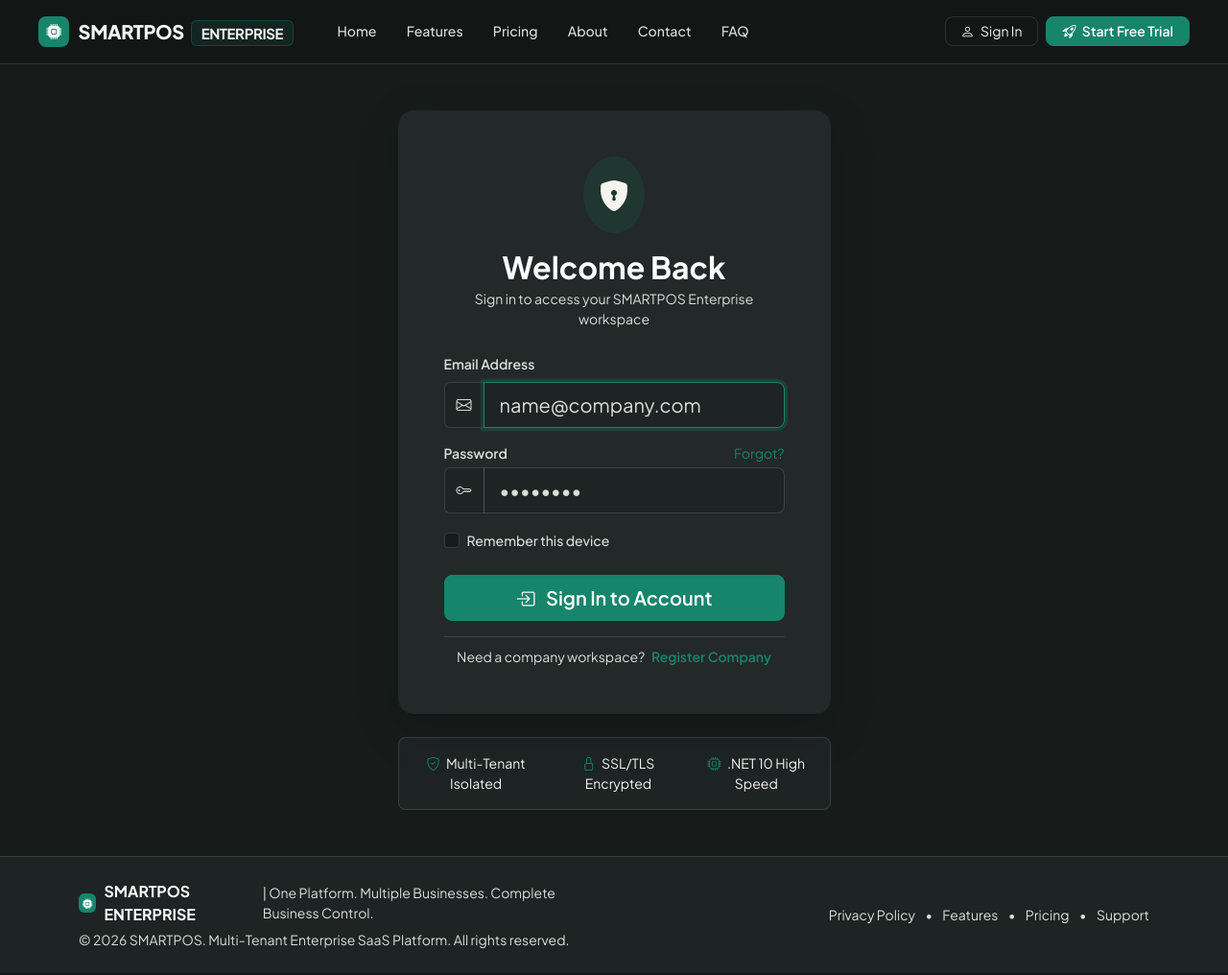
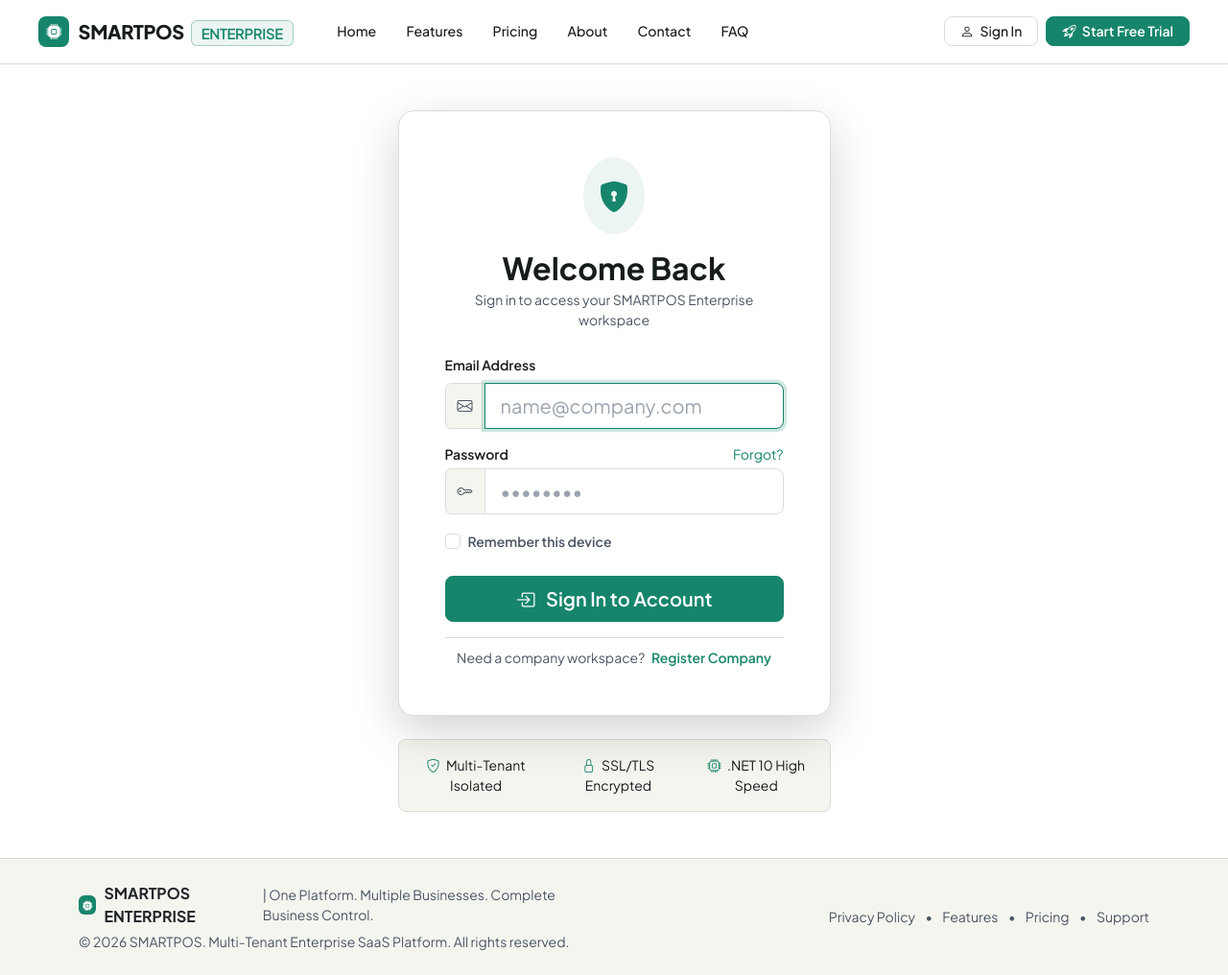
Before and after one commit to syedmuhammadsaim/SMARTPOS, an ASP.NET Core app: page /Account/Login in a window 1280 px wide. Shown: the whole page at 96% size. Before the commit the page ends 989 px from the top, so only its background shows below. Run offline with ASP.NET Core 8, Linux system fonts and the light colour scheme; some libraries are stand-ins or nearby versions.

Commit message:
style: apply pure white background enterprise theme with high-contrast Charcoal typography and Emerald accents

```diff
--- a/src/SmartPOS.Web/Views/POS/Index.cshtml
+++ b/src/SmartPOS.Web/Views/POS/Index.cshtml
@@ -163,7 +163,7 @@
         <div class="modal-content bg-card border-subtle text-light shadow-lg">
             <div class="modal-header border-subtle">
                 <h5 class="modal-title fw-bold"><i class="bi bi-credit-card-2-front text-emerald me-2"></i> Process Sale Payment</h5>
-                <button type="button" class="btn-close btn-close-white" data-bs-dismiss="modal"></button>
+                <button type="button" class="btn-close" data-bs-dismiss="modal"></button>
             </div>
             <div class="modal-body p-4">
                 <div class="row g-4">
--- a/src/SmartPOS.Web/Views/Shared/_Layout.cshtml
+++ b/src/SmartPOS.Web/Views/Shared/_Layout.cshtml
@@ -28,66 +28,77 @@
             --color-white: #FFFFFF;
             --color-light-grey: #D9DED9;
 
-            /* Bootstrap 5 Theme Overrides */
-            --bs-body-color: #F5F5F0;
-            --bs-body-bg: #171C1B;
-            --bs-secondary-color: #D9DED9;
-            --bs-tertiary-color: #D9DED9;
-            --bs-emphasis-color: #FFFFFF;
-            --bs-border-color: rgba(217, 222, 217, 0.16);
+            /* Bootstrap 5 Theme Overrides for Pure White Background */
+            --bs-body-color: #171C1B;
+            --bs-body-bg: #FFFFFF;
+            --bs-secondary-color: #4B5563;
+            --bs-tertiary-color: #6B7280;
+            --bs-emphasis-color: #171C1B;
+            --bs-border-color: #D9DED9;
             --bs-link-color: #16856B;
             --bs-link-hover-color: #126E58;
 
             /* Semantic UI Surfaces */
-            --bg-base: #171C1B;
-            --bg-surface: #1E2423;
-            --bg-card: #222928;
-            --bg-card-hover: #293231;
-            --bg-header: #121615;
-            --bg-footer: #121615;
+            --bg-base: #FFFFFF;
+            --bg-surface: #F5F5F0;
+            --bg-card: #FFFFFF;
+            --bg-card-hover: #F8F9F8;
+            --bg-header: #FFFFFF;
+            --bg-footer: #F5F5F0;
 
             /* Semantic Borders */
-            --border-subtle: rgba(217, 222, 217, 0.14);
-            --border-hover: rgba(217, 222, 217, 0.28);
+            --border-subtle: #D9DED9;
+            --border-hover: #B8BFB8;
             --border-focus: #16856B;
 
-            /* Semantic Typography */
-            --text-primary: #F5F5F0;
-            --text-secondary: #D9DED9;
-            --text-muted: #D9DED9;
+            /* Semantic Typography (High-Contrast Charcoal) */
+            --text-primary: #171C1B;
+            --text-secondary: #4B5563;
+            --text-muted: #6B7280;
 
             /* Emerald Green Variants */
             --emerald: #16856B;
             --emerald-hover: #126E58;
-            --emerald-subtle: rgba(22, 133, 107, 0.14);
+            --emerald-subtle: rgba(22, 133, 107, 0.08);
             --emerald-border: rgba(22, 133, 107, 0.35);
-            --emerald-glow: rgba(22, 133, 107, 0.2);
+            --emerald-glow: rgba(22, 133, 107, 0.15);
 
-            /* Restrained Functional Status (No Purple, No Bright Blue) */
+            /* Restrained Functional Status */
             --warning: #D97706;
-            --warning-subtle: rgba(217, 119, 6, 0.15);
+            --warning-subtle: rgba(217, 119, 6, 0.1);
             --danger: #DC2626;
-            --danger-subtle: rgba(220, 38, 38, 0.15);
+            --danger-subtle: rgba(220, 38, 38, 0.1);
             --info: #16856B;
-            --info-subtle: rgba(22, 133, 107, 0.14);
+            --info-subtle: rgba(22, 133, 107, 0.08);
         }
 
-        /* High-Contrast Global Typography */
-        body, p, span, div, li, td, th, label, input, select, textarea {
-            color: #F5F5F0;
+        /* High-Contrast Global Typography - Deep Charcoal on Pure White */
+        body {
+            font-family: 'Plus Jakarta Sans', -apple-system, BlinkMacSystemFont, sans-serif;
+            background-color: #FFFFFF !important;
+            color: #171C1B !important;
+            min-height: 100vh;
+            display: flex;
+            flex-direction: column;
         }
 
-        h1, h2, h3, h4, h5, h6, .text-white, .text-light, strong, b {
-            color: #FFFFFF !important;
+        body, p, span, div, li, td, th, label, input, select, textarea {
+            color: #171C1B;
         }
 
+        h1, h2, h3, h4, h5, h6, strong, b {
+            color: #171C1B !important;
+            font-weight: 700;
+        }
+
+        /* High-contrast secondary and muted text */
         .text-secondary, .text-muted, small.text-muted, div.text-muted, p.text-muted, span.text-muted {
-            color: #D9DED9 !important;
+            color: #4B5563 !important;
             opacity: 1 !important;
         }
 
         .text-primary, .text-primary-custom {
-            color: #F5F5F0 !important;
+            color: #171C1B !important;
         }
 
         .text-emerald {
@@ -95,17 +106,18 @@
         }
 
         .form-label, label {
-            color: #D9DED9 !important;
-            font-weight: 500;
+            color: #171C1B !important;
+            font-weight: 600;
         }
 
-        body {
-            font-family: 'Plus Jakarta Sans', -apple-system, BlinkMacSystemFont, sans-serif;
-            background-color: var(--bg-base);
-            color: var(--text-primary);
-            min-height: 100vh;
-            display: flex;
-            flex-direction: column;
+        /* Prevent any unintended light/white text on pure white background */
+        main .text-light, main .text-white:not(.btn-emerald):not(.bg-emerald):not(.badge.bg-emerald),
+        section .text-light, section .text-white:not(.btn-emerald):not(.bg-emerald):not(.badge.bg-emerald),
+        .card .text-light, .card .text-white:not(.btn-emerald):not(.bg-emerald):not(.badge.bg-emerald),
+        .card-stat .text-light, .card-stat .text-white:not(.btn-emerald):not(.bg-emerald):not(.badge.bg-emerald),
+        .table .text-light, .table .text-white:not(.btn-emerald):not(.bg-emerald):not(.badge.bg-emerald),
+        .modal .text-light, .modal .text-white:not(.btn-emerald):not(.bg-emerald):not(.badge.bg-emerald) {
+            color: #171C1B !important;
         }
 
         .mono {
@@ -123,7 +135,7 @@
 
         .text-emerald { color: var(--emerald) !important; }
         .bg-emerald { background-color: var(--emerald) !important; color: #FFFFFF !important; }
-        .bg-emerald-subtle { background-color: var(--emerald-subtle) !important; color: var(--color-warm-white) !important; }
+        .bg-emerald-subtle { background-color: var(--emerald-subtle) !important; color: var(--emerald) !important; font-weight: 600; }
         .border-emerald { border-color: var(--emerald-border) !important; }
 
         .btn-emerald {
@@ -146,24 +158,26 @@
             background-color: transparent;
             color: var(--emerald) !important;
             border: 1px solid var(--emerald);
+            font-weight: 600;
             transition: all 0.15s ease-in-out;
         }
         .btn-outline-emerald:hover {
             background-color: var(--emerald-subtle);
-            color: #FFFFFF !important;
+            color: var(--emerald) !important;
             border-color: var(--emerald);
         }
 
         .btn-outline-light {
-            background-color: transparent;
-            color: var(--color-warm-white) !important;
+            background-color: #FFFFFF;
+            color: #171C1B !important;
             border: 1px solid var(--border-subtle);
+            font-weight: 500;
             transition: all 0.15s ease-in-out;
         }
         .btn-outline-light:hover {
-            background-color: rgba(217, 222, 217, 0.08);
-            color: #FFFFFF !important;
-            border-color: var(--border-hover);
+            background-color: #F5F5F0;
+            color: #16856B !important;
+            border-color: #16856B;
         }
 
         .btn-modern-primary {
@@ -180,48 +194,49 @@
 
         /* Form Controls */
         .form-control, .form-select {
-            background-color: var(--bg-surface) !important;
-            color: var(--text-primary) !important;
+            background-color: #FFFFFF !important;
+            color: #171C1B !important;
             border: 1px solid var(--border-subtle) !important;
             border-radius: 8px;
         }
         .form-control:focus, .form-select:focus {
-            background-color: var(--bg-surface) !important;
-            color: var(--text-primary) !important;
+            background-color: #FFFFFF !important;
+            color: #171C1B !important;
             border-color: var(--emerald) !important;
-            box-shadow: 0 0 0 0.2rem rgba(22, 133, 107, 0.25) !important;
+            box-shadow: 0 0 0 0.2rem rgba(22, 133, 107, 0.2) !important;
         }
         .form-control::placeholder {
-            color: var(--text-muted) !important;
+            color: #9CA3AF !important;
         }
         .input-group-text {
-            background-color: var(--bg-surface) !important;
-            color: var(--text-secondary) !important;
+            background-color: #F5F5F0 !important;
+            color: #171C1B !important;
             border: 1px solid var(--border-subtle) !important;
         }
 
-        /* Top Header Navbar */
+        /* Top Header Navbar - Pure White with Crisp Border */
         .navbar-custom {
-            background: var(--bg-header);
+            background: #FFFFFF;
             border-bottom: 1px solid var(--border-subtle);
             padding: 0.75rem 1.5rem;
             position: sticky;
             top: 0;
             z-index: 1030;
+            box-shadow: 0 1px 3px rgba(0, 0, 0, 0.04);
         }
 
         .navbar-brand {
             font-weight: 800;
             font-size: 1.25rem;
             letter-spacing: -0.02em;
-            color: #FFFFFF;
+            color: #171C1B !important;
             display: flex;
             align-items: center;
             gap: 0.6rem;
         }
 
         .nav-link {
-            color: var(--text-secondary) !important;
+            color: #171C1B !important;
             font-weight: 500;
             font-size: 0.88rem;
             padding: 0.5rem 0.85rem !important;
@@ -233,24 +248,35 @@
         }
 
         .nav-link:hover, .nav-link.active {
-            color: #FFFFFF !important;
-            background: rgba(217, 222, 217, 0.08);
+            color: #16856B !important;
+            background: rgba(22, 133, 107, 0.08);
         }
 
-        .card-stat, .glass-card {
-            background: var(--bg-card);
-            border: 1px solid var(--border-subtle);
+        .card, .card-stat, .glass-card {
+            background-color: #FFFFFF !important;
+            border: 1px solid var(--border-subtle) !important;
             border-radius: 12px;
-            padding: 1.35rem;
+            box-shadow: 0 1px 3px rgba(0, 0, 0, 0.03);
             transition: all 0.15s ease;
         }
-        .card-stat:hover, .glass-card:hover {
-            border-color: var(--border-hover);
+        .card-stat {
+            padding: 1.35rem;
+        }
+        .card:hover, .card-stat:hover, .glass-card:hover {
+            border-color: var(--emerald) !important;
+            box-shadow: 0 4px 12px rgba(0, 0, 0, 0.06);
+        }
+
+        .card-header {
+            background-color: #F5F5F0 !important;
+            border-bottom: 1px solid var(--border-subtle) !important;
+            color: #171C1B !important;
+            font-weight: 600;
         }
 
         .table-custom {
-            --bs-table-bg: transparent;
-            --bs-table-color: var(--text-primary);
+            --bs-table-bg: #FFFFFF;
+            --bs-table-color: #171C1B;
             --bs-table-border-color: var(--border-subtle);
             border-collapse: separate;
             border-spacing: 0;
@@ -364,7 +390,7 @@
                     </span>
                     <span>SMARTPOS <span class="badge bg-emerald-subtle text-emerald border border-emerald fs-7 ms-1">ENTERPRISE</span></span>
                 </a>
-                <button class="navbar-toggler border-subtle text-light" type="button" data-bs-toggle="collapse" data-bs-target="#navbarMain">
+                <button class="navbar-toggler border-subtle text-dark" type="button" data-bs-toggle="collapse" data-bs-target="#navbarMain">
                     <i class="bi bi-list fs-3"></i>
                 </button>
                 <div class="collapse navbar-collapse" id="navbarMain">
@@ -490,7 +516,7 @@
                                 </button>
                                 <ul class="dropdown-menu dropdown-menu-dark-custom dropdown-menu-end mt-2">
                                     <li class="px-3 py-2 border-bottom border-subtle">
-                                        <div class="small fw-bold text-light">@(User.FindFirst("FullName")?.Value ?? User.Identity.Name)</div>
+                                        <div class="small fw-bold text-dark">@(User.FindFirst("FullName")?.Value ?? User.Identity.Name)</div>
                                         <div class="text-muted" style="font-size: 0.75rem;">@User.Identity.Name</div>
                                     </li>
                                     @if (!User.IsInRole("SuperAdmin"))
@@ -536,7 +562,7 @@
                         <span class="d-inline-flex p-1 rounded bg-emerald text-white" style="width: 20px; height: 20px; font-size: 0.65rem; align-items: center; justify-content: center;">
                             <i class="bi bi-cpu-fill"></i>
                         </span>
-                        <span class="fw-bold text-light">SMARTPOS ENTERPRISE</span>
+                        <span class="fw-bold text-dark">SMARTPOS ENTERPRISE</span>
                         <span class="text-muted small">| One Platform. Multiple Businesses. Complete Business Control.</span>
                     </div>
                     <div class="text-muted small">&copy; @DateTime.UtcNow.Year SMARTPOS. Multi-Tenant Enterprise SaaS Platform. All rights reserved.</div>
--- a/src/SmartPOS.Web/wwwroot/css/site.css
+++ b/src/SmartPOS.Web/wwwroot/css/site.css
@@ -2,12 +2,12 @@
 /* Official Palette: Charcoal #171C1B, Emerald Green #16856B, Warm White #F5F5F0, White #FFFFFF, Light Grey #D9DED9 */
 
 :root {
-  --bs-body-color: #F5F5F0;
-  --bs-body-bg: #171C1B;
-  --bs-secondary-color: #D9DED9;
-  --bs-tertiary-color: #D9DED9;
-  --bs-emphasis-color: #FFFFFF;
-  --bs-border-color: rgba(217, 222, 217, 0.16);
+  --bs-body-color: #171C1B;
+  --bs-body-bg: #FFFFFF;
+  --bs-secondary-color: #4B5563;
+  --bs-tertiary-color: #6B7280;
+  --bs-emphasis-color: #171C1B;
+  --bs-border-color: #D9DED9;
   --bs-link-color: #16856B;
   --bs-link-hover-color: #126E58;
 }
@@ -16,7 +16,7 @@ html {
   font-size: 14px;
   position: relative;
   min-height: 100%;
-  background-color: #171C1B;
+  background-color: #FFFFFF;
 }
 
 @media (min-width: 768px) {
@@ -26,26 +26,26 @@ html {
 }
 
 body {
-  background-color: #171C1B;
-  color: #F5F5F0;
+  background-color: #FFFFFF;
+  color: #171C1B;
 }
 
-/* Ensure all text is bright and crystal clear */
+/* Ensure all text is crisp, high-contrast Charcoal and crystal clear */
 body, p, span, div, li, td, th, label, input, select, textarea {
-  color: #F5F5F0;
+  color: #171C1B;
 }
 
-h1, h2, h3, h4, h5, h6, .text-white, .text-light, strong, b {
-  color: #FFFFFF !important;
+h1, h2, h3, h4, h5, h6, strong, b {
+  color: #171C1B !important;
 }
 
 .text-secondary, .text-muted, small.text-muted, div.text-muted, p.text-muted, span.text-muted {
-  color: #D9DED9 !important;
+  color: #4B5563 !important;
   opacity: 1 !important;
 }
 
 .text-primary, .text-primary-custom {
-  color: #F5F5F0 !important;
+  color: #171C1B !important;
 }
 
 .text-emerald {
@@ -53,14 +53,14 @@ h1, h2, h3, h4, h5, h6, .text-white, .text-light, strong, b {
 }
 
 .form-label, label {
-  color: #D9DED9 !important;
-  font-weight: 500;
+  color: #171C1B !important;
+  font-weight: 600;
 }
 
 /* Eliminate blue focus rings - use Emerald #16856B */
 .btn:focus, .btn:active:focus, .btn-link.nav-link:focus, .form-control:focus, .form-select:focus, .form-check-input:focus {
   outline: none !important;
-  box-shadow: 0 0 0 0.2rem rgba(22, 133, 107, 0.25) !important;
+  box-shadow: 0 0 0 0.2rem rgba(22, 133, 107, 0.2) !important;
   border-color: #16856B !important;
 }
 
@@ -70,16 +70,16 @@ h1, h2, h3, h4, h5, h6, .text-white, .text-light, strong, b {
   border-color: #16856B;
 }
 
-/* Scrollbars customized to Charcoal & Light Grey */
+/* Scrollbars customized to Light Grey & Emerald */
 ::-webkit-scrollbar {
   width: 8px;
   height: 8px;
 }
 ::-webkit-scrollbar-track {
-  background: #171C1B;
+  background: #F5F5F0;
 }
 ::-webkit-scrollbar-thumb {
-  background: rgba(217, 222, 217, 0.25);
+  background: #D9DED9;
   border-radius: 4px;
 }
 ::-webkit-scrollbar-thumb:hover {
```
Also changed, not shown: other parts of src/SmartPOS.Web/Views/Shared/_Layout.cshtml (+35 -35 lines), src/SmartPOS.Web/Views/Dashboard/Index.cshtml (+6 -5 lines).
